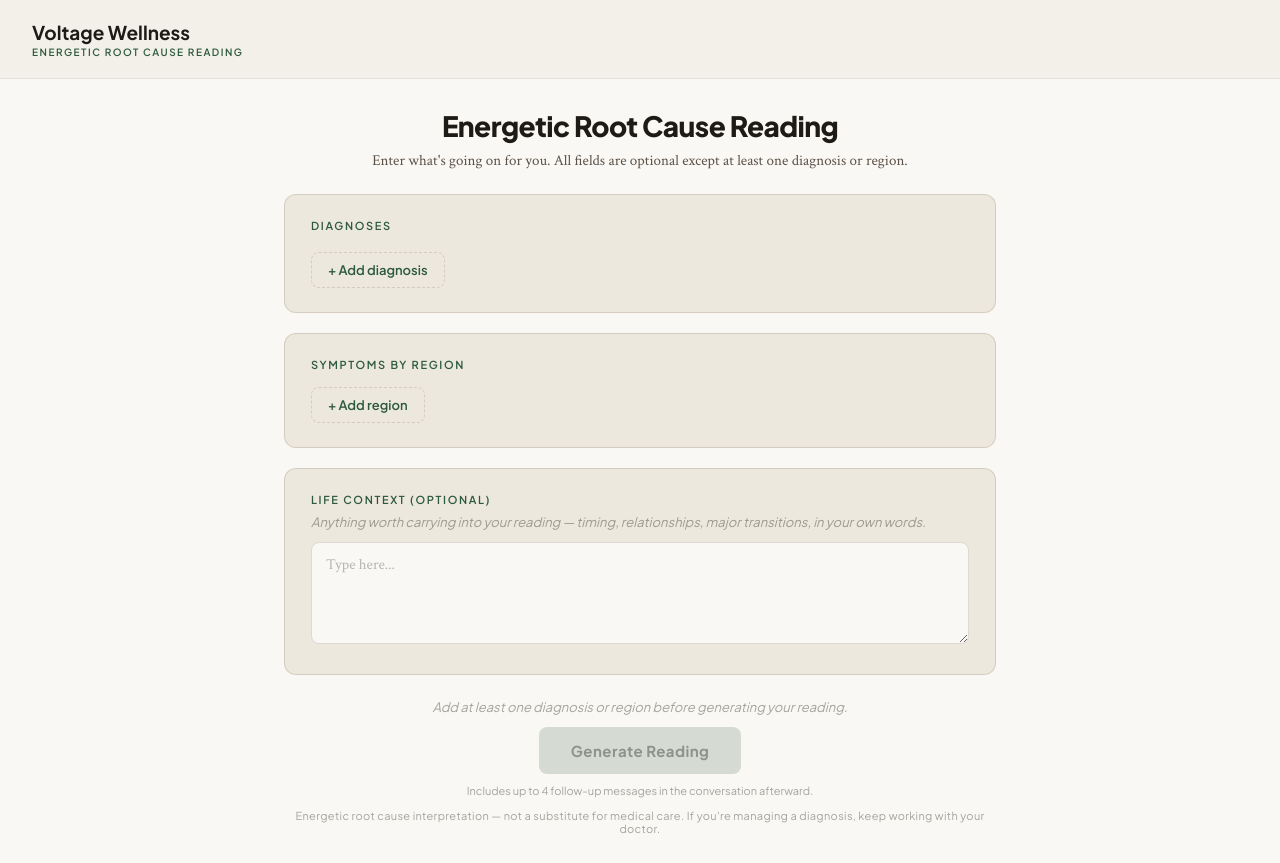
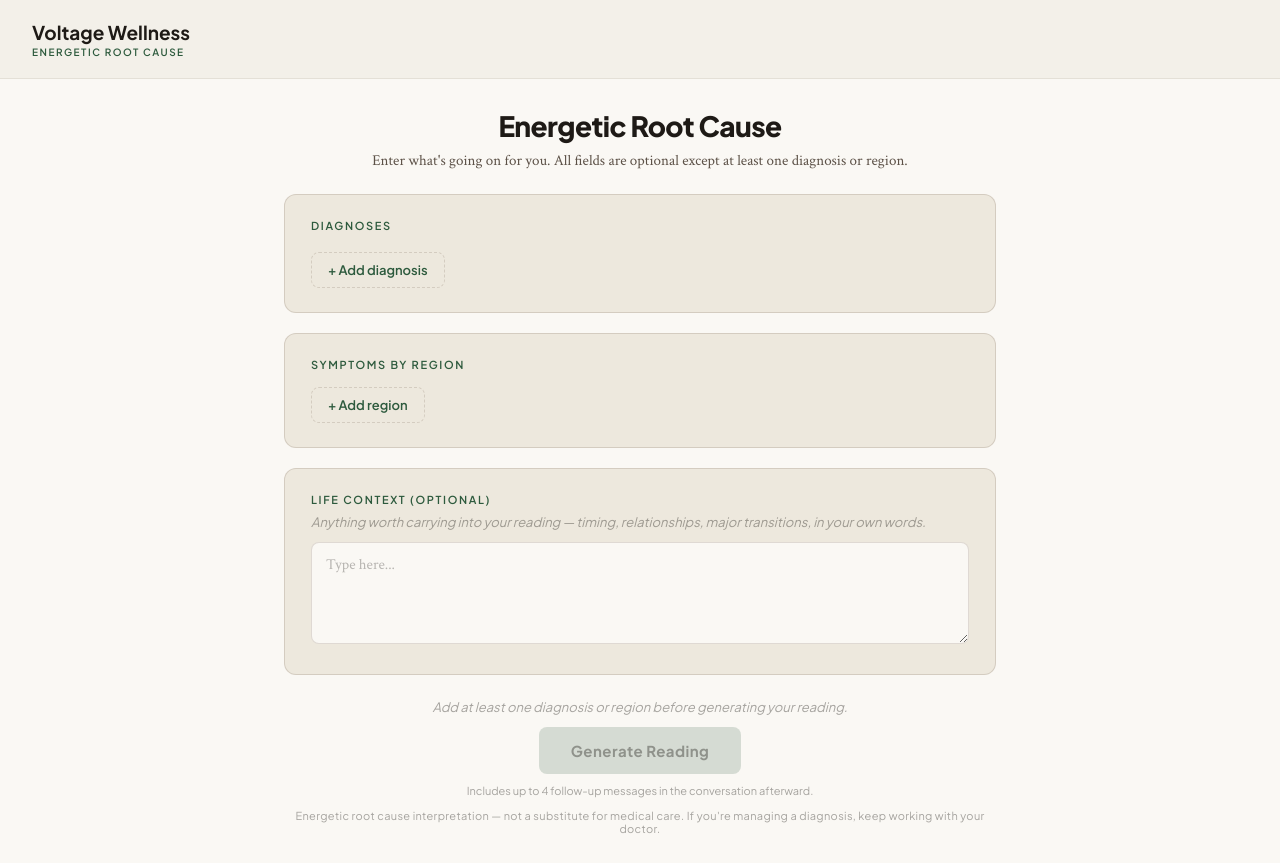
Before and after one commit to zborchers/bast-interpreter, a React (Vite) app: page / in a window 1280 px wide. Built offline with nearby package versions, Linux system fonts and the light colour scheme.

Commit message:
Add files via upload

```diff
--- a/src/ReadingInterpreter.jsx
+++ b/src/ReadingInterpreter.jsx
@@ -126,7 +126,7 @@ function Header({ onClear }) {
     <div id="app-header" style={{ position: "fixed", top: 0, left: 0, right: 0, borderBottom: `1px solid ${c.border}`, padding: "1.25rem 2rem", display: "flex", alignItems: "center", justifyContent: "space-between", background: c.bgHeader, zIndex: 50 }}>
       <div>
         <div style={{ fontSize: "19px", fontWeight: 700, color: c.textPrimary, fontFamily: SANS }}>{BRAND_CONFIG.name}</div>
-        <div style={{ fontSize: "10px", letterSpacing: "0.15em", textTransform: "uppercase", color: c.accent, marginTop: "2px", fontFamily: SANS, fontWeight: 600 }}>Energetic Root Cause Reading</div>
+        <div style={{ fontSize: "10px", letterSpacing: "0.15em", textTransform: "uppercase", color: c.accent, marginTop: "2px", fontFamily: SANS, fontWeight: 600 }}>Energetic Root Cause</div>
       </div>
       {onClear && (
         <button
@@ -543,7 +543,7 @@ function PanelIntakeForm({ diagnoses, regions, lifeContext, loading, checkoutLoa
     <div style={{ width: "100%", maxWidth: "760px", margin: "1.75rem auto", padding: "0 1.5rem", boxSizing: "border-box" }}>
       <div style={{ textAlign: "center", marginBottom: "1.5rem" }}>
         <div style={{ fontSize: "28px", fontWeight: 800, color: c.textPrimary, fontFamily: SANS, letterSpacing: "-0.02em" }}>
-          Energetic Root Cause Reading
+          Energetic Root Cause
         </div>
         <div style={{ fontSize: "15px", color: c.textSecondary, fontFamily: SERIF, marginTop: "0.5rem" }}>
           Enter what's going on for you. All fields are optional except at least one diagnosis or region.
@@ -1125,7 +1125,7 @@ export default function ReadingInterpreter() {
       <Transcript
         messages={messages} loading={loading} messagesEndRef={messagesEndRef} lastMessageRef={lastMessageRef}
         scrollContainerRef={scrollContainerRef} copyReadingText={copyReadingText} downloadReadingText={downloadReadingText} copiedIndex={copiedIndex}
-        loadingLabel={loading && messages.length <= 1 ? "Generating your reading…" : undefined}
+        loadingLabel={loading && messages.length <= 1 ? "Generating your results…" : undefined}
         ctaSlot={
           <>
             {followUpCount < INCLUDED_FOLLOWUPS ? (
```
